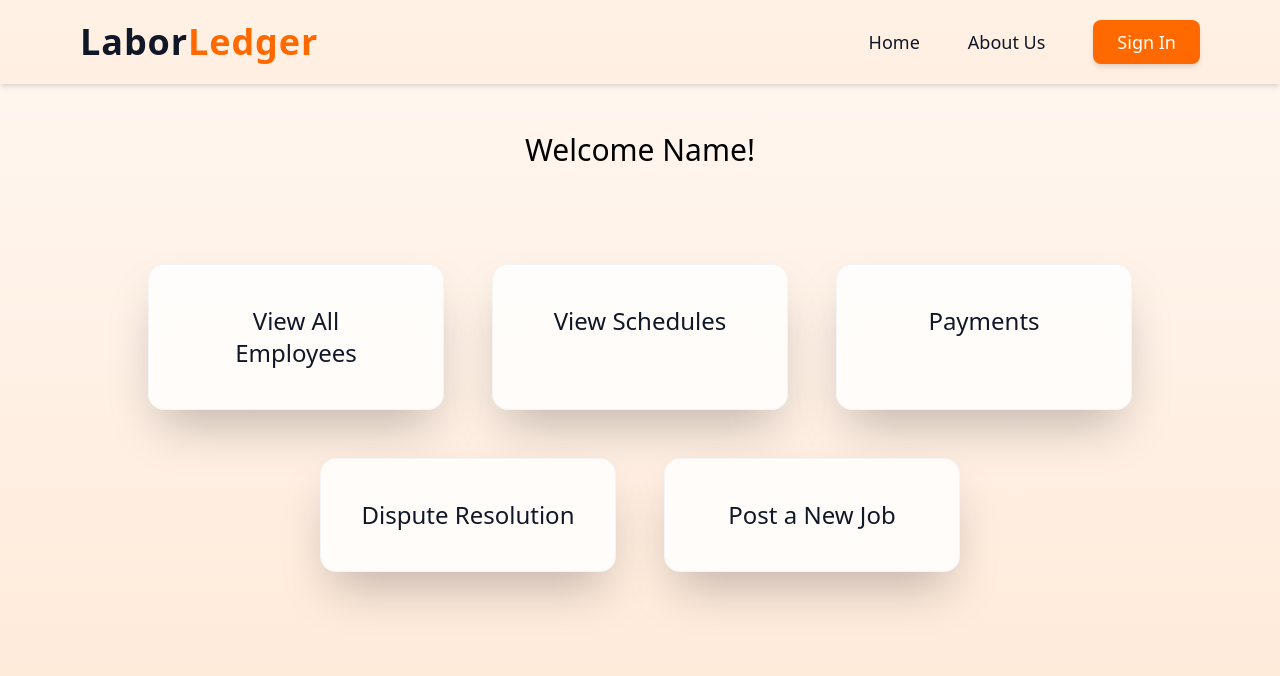
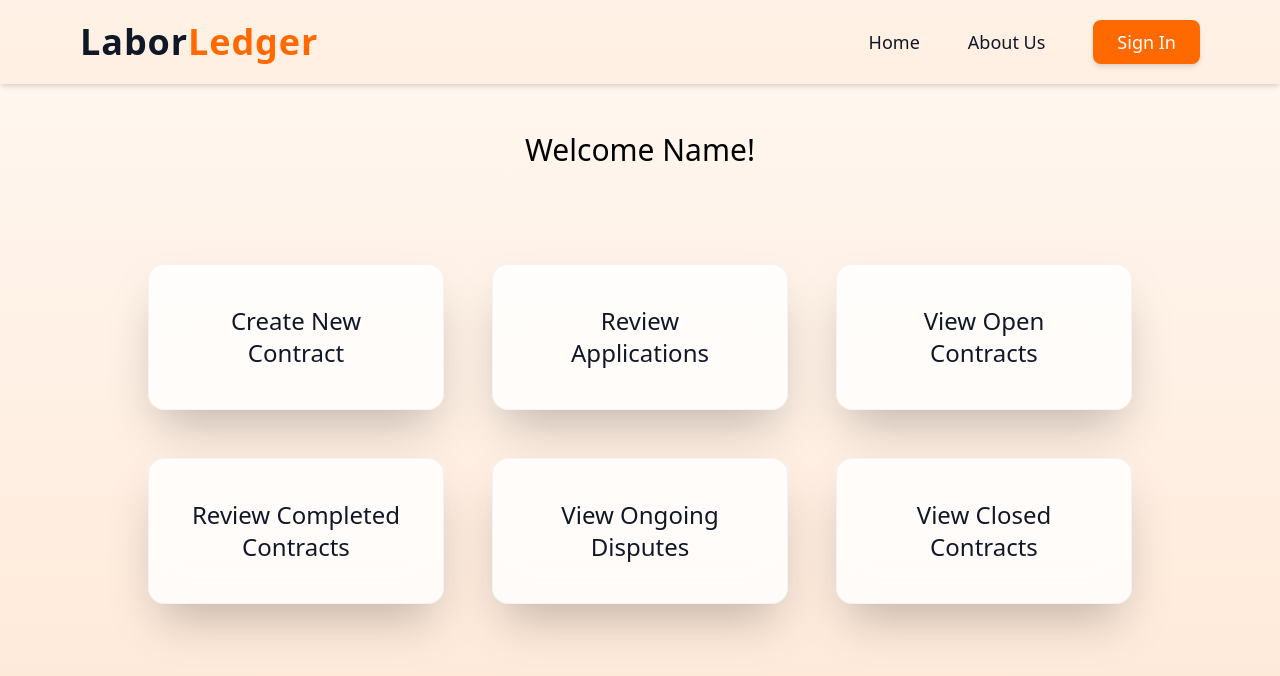
Before and after one commit to worker-dapp/laborledger_demo, a React (Vite) app: page /employerDashboard in a window 1280 px wide. Shown: the top 676 px of the page. Built offline with nearby package versions, Linux system fonts and the light colour scheme; no server answers.

Commit message:
employer dashboard updates

```diff
--- a/src/pages/EmployerDashboard.jsx
+++ b/src/pages/EmployerDashboard.jsx
@@ -9,20 +9,26 @@ const EmployerDashboard = () => {
         <div>
           <div className='text-3xl text-center p-12'>Welcome Name!</div>
           <div className='flex flex-wrap justify-center gap-12 p-12'>
+          <Link to='/new-job' className="w-1/4 text-center p-10 rounded-2xl shadow-2xl font-medium text-2xl border border-gray-100 bg-white/80 backdrop-blur-lg transition-all hover:shadow-2xl hover:scale-[1.03] text-gray-900">
+                Create New Contract
+            </Link>
             <Link to='/view-employees' className="w-1/4 text-center p-10 rounded-2xl shadow-2xl font-medium text-2xl border border-gray-100 bg-white/80 backdrop-blur-lg transition-all hover:shadow-2xl hover:scale-[1.03] text-gray-900">
-                View All Employees
+                Review Applications
             </Link>
+            <Link to='/view-employees' className="w-1/4 text-center p-10 rounded-2xl shadow-2xl font-medium text-2xl border border-gray-100 bg-white/80 backdrop-blur-lg transition-all hover:shadow-2xl hover:scale-[1.03] text-gray-900">
+                View Open Contracts
+            </Link>
+            <Link to='/new-job' className="w-1/4 text-center p-10 rounded-2xl shadow-2xl font-medium text-2xl border border-gray-100 bg-white/80 backdrop-blur-lg transition-all hover:shadow-2xl hover:scale-[1.03] text-gray-900">
+                Review Completed Contracts
+            </Link>
+            {/* <Link to='/payments' className="w-1/4 text-center p-10 rounded-2xl shadow-2xl font-medium text-2xl border border-gray-100 bg-white/80 backdrop-blur-lg transition-all hover:shadow-2xl hover:scale-[1.03] text-gray-900">
+                View Closed Contracts
+            </Link> */}
             <Link to='/dispute' className="w-1/4 text-center p-10 rounded-2xl shadow-2xl font-medium text-2xl border border-gray-100 bg-white/80 backdrop-blur-lg transition-all hover:shadow-2xl hover:scale-[1.03] text-gray-900">
-                View Schedules
+                View Ongoing Disputes
             </Link>
             <Link to='/payments' className="w-1/4 text-center p-10 rounded-2xl shadow-2xl font-medium text-2xl border border-gray-100 bg-white/80 backdrop-blur-lg transition-all hover:shadow-2xl hover:scale-[1.03] text-gray-900">
-                Payments
-            </Link>
-            <Link to='/dispute' className="w-1/4 text-center p-10 rounded-2xl shadow-2xl font-medium text-2xl border border-gray-100 bg-white/80 backdrop-blur-lg transition-all hover:shadow-2xl hover:scale-[1.03] text-gray-900">
-                Dispute Resolution
-            </Link>
-            <Link to='/new-job' className="w-1/4 text-center p-10 rounded-2xl shadow-2xl font-medium text-2xl border border-gray-100 bg-white/80 backdrop-blur-lg transition-all hover:shadow-2xl hover:scale-[1.03] text-gray-900">
-                Post a New Job
+                View Closed Contracts
             </Link>
           </div>
         </div>
--- a/src/pages/MyJobs.jsx
+++ b/src/pages/MyJobs.jsx
@@ -1,5 +1,5 @@
 import React from 'react';
-import { Link } from 'react-router-dom';  // Import Link for navigation
+import { Link } from 'react-router-dom';
 import Navbar from '../components/Navbar';
 
 const jobs = [
```
